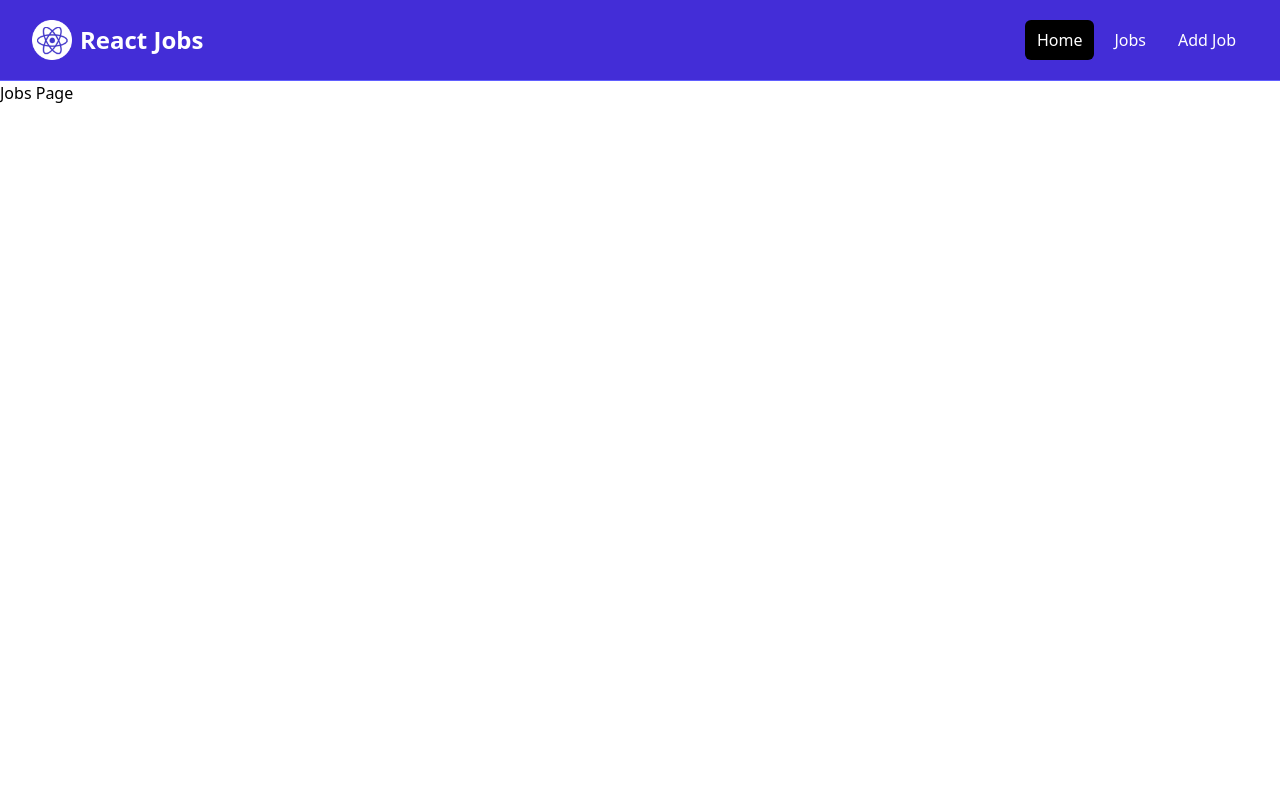
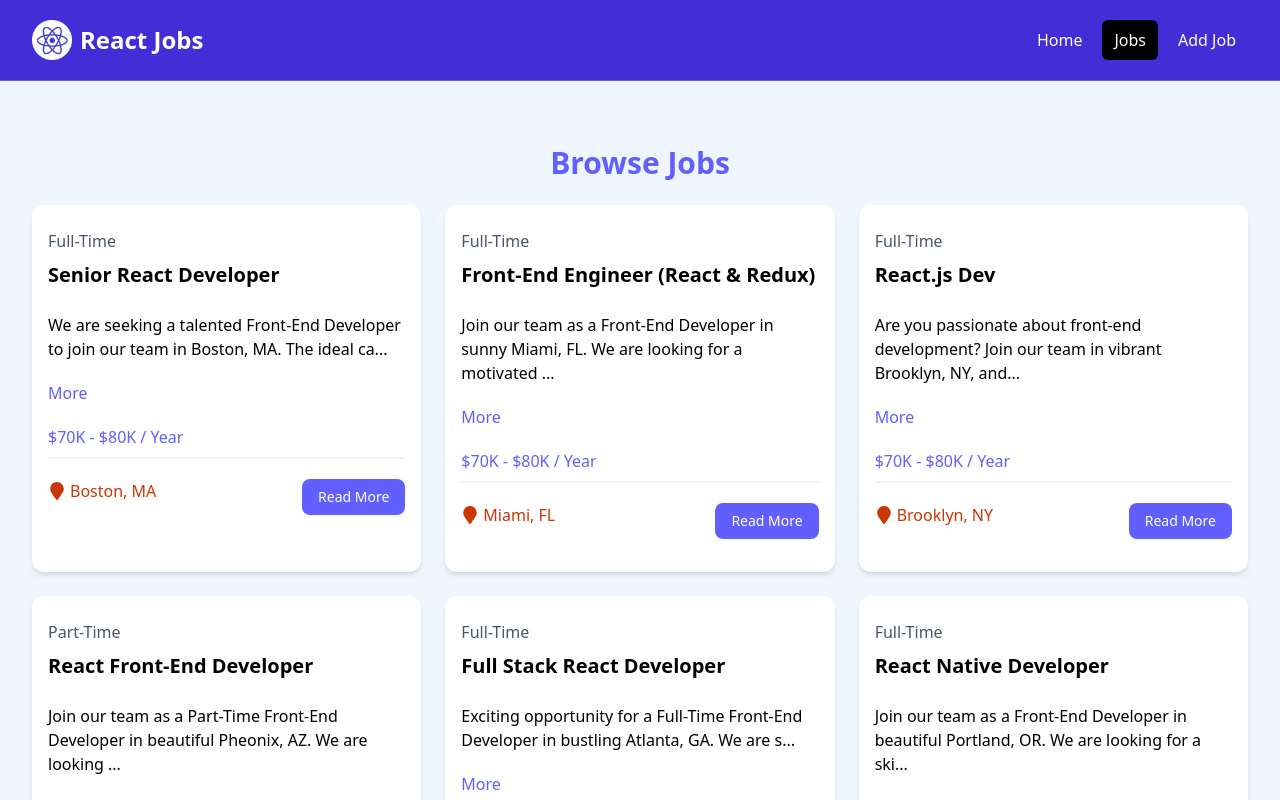
Before and after one commit to successdanesy/React-Jobs-2015, a React (Vite) app: page /jobs in a window 1280 px wide. Shown: the top 800 px of the page. Built offline with nearby package versions, Linux system fonts and the light colour scheme.

Commit message:
Moving on to backend now

```diff
--- a/src/components/JobListings.jsx
+++ b/src/components/JobListings.jsx
@@ -1,17 +1,17 @@
 import JobListing from "../components/JobListing.jsx"
 import jobs from '../jobs.json';
 
-const JobListings = () => {
-    const recentJobs = jobs.slice(0, 3);
+const JobListings = ({isHome = false}) => {
+    const jobListings = isHome ? jobs.slice(0, 3): jobs;
   return (
       <section className="bg-blue-50 px-4 py-10">
           <div className="container-xl lg:container m-auto">
               <h2 className="text-3xl font-bold text-indigo-500 mb-6 text-center">
-                  Browse Jobs
+                  {isHome ? "Recent Jobs" : "Browse Jobs"}
               </h2>
               <div className="grid grid-cols-1 md:grid-cols-3 gap-6">
 
-                  {recentJobs.map((job) => (
+                  {jobListings.map((job) => (
                       <JobListing key={job.id} job={ job }/>
                   )) }
 
--- a/src/components/Navbar.jsx
+++ b/src/components/Navbar.jsx
@@ -1,7 +1,13 @@
-import { Link } from 'react-router-dom';
+import { NavLink } from 'react-router-dom';
 import logo from '../assets/images/logo.png';
 
 const Navbar = () => {
+
+    const LinkClass = ({ isActive}) =>
+        isActive
+            ? 'bg-black text-white hover:bg-gray-900 hover:text-white rounded-md px-3 py-2'
+        : 'text-white hover:bg-gray-900 hover:text-white rounded-md px-3 py-2'
+
     return (
         <nav className="bg-indigo-700 border-b border-indigo-500">
             <div className="mx-auto max-w-7xl px-2 sm:px-6 lg:px-8">
@@ -10,7 +16,7 @@
                         className="flex flex-1 items-center justify-center md:items-stretch md:justify-start"
                     >
                         {/*<!-- Logo --> */}
-                        <Link className="flex flex-shrink-0 items-center mr-4" to="/">
+                        <NavLink className="flex flex-shrink-0 items-center mr-4" to="/">
                             <img
                                 className="h-10 w-auto"
                                 src={logo}
@@ -19,23 +25,23 @@
                             <span className="hidden md:block text-white text-2xl font-bold ml-2"
                             >React Jobs</span
                             >
-                        </Link>
+                        </NavLink>
                         <div className="md:ml-auto">
                             <div className="flex space-x-2">
-                                <Link
+                                <NavLink
                                     to="/"
-                                    className="text-white bg-black hover:bg-gray-900 hover:text-white rounded-md px-3 py-2"
-                                >Home</Link
+                                    className={LinkClass}
+                                >Home</NavLink
                                 >
-                                <Link
+                                <NavLink
                                     to="/jobs"
-                                    className="text-white hover:bg-gray-900 hover:text-white rounded-md px-3 py-2"
-                                >Jobs</Link
+                                    className={LinkClass}
+                                >Jobs</NavLink
                                 >
-                                <Link
+                                <NavLink
                                     to="/add-job"
-                                    className="text-white hover:bg-gray-900 hover:text-white rounded-md px-3 py-2"
-                                >Add Job</Link
+                                    className={LinkClass}
+                                >Add Job</NavLink
                                 >
                             </div>
                         </div>
--- a/src/pages/HomePage.jsx
+++ b/src/pages/HomePage.jsx
@@ -9,7 +9,7 @@
         <>
         <Hero />
             <HomeCards />
-                <JobListings />
+                <JobListings isHome={true} />
                     <ViewAllJobs />
         </>
     );
--- a/src/pages/JobsPage.jsx
+++ b/src/pages/JobsPage.jsx
@@ -1,6 +1,10 @@
+import JobListings from '../components/Joblistings';
+
 const JobsPage = () => {
     return (
-        <div>Jobs Page</div>
+        <section className='bg-blue-50 px-4 py-6'>
+            <JobListings />
+        </section>
     );
 };
 export default JobsPage;
```
